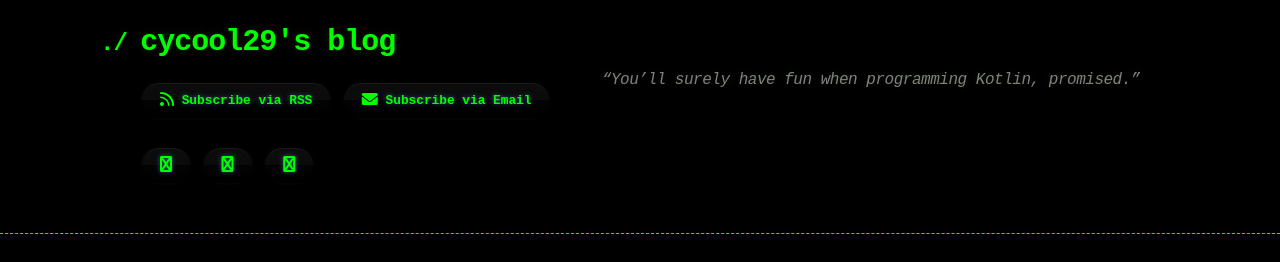
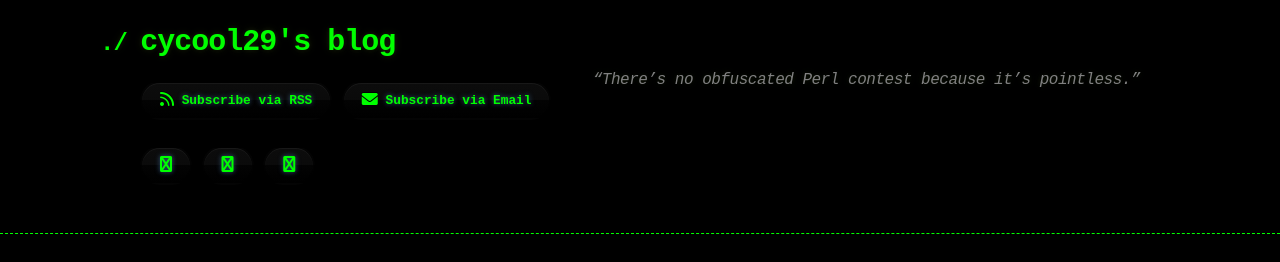
Before and after one commit to cycool29/cycool29.github.io, a Jekyll site: the page built from index.md, in a window 1280 px wide and 900 px high. Shown: the top 262 px of the window. Built offline with Jekyll 4.4.1, drawn with Linux system fonts in a browser that asks for light colours; a style sheet for code colours, icons or effects is not loaded.

Commit message:
Update quotes

```diff
--- a/_config.yml
+++ b/_config.yml
@@ -1,5 +1,5 @@
 title: cycool29's blog
-description: "“You’ll surely have fun when programming Kotlin, promised.” "
+description: "“There’s no obfuscated Perl contest because it’s pointless.” "
 bio: A high school student. Intermediate in Python, Git, Bash. Learning JavaScript. He/Him. "
 author: cycool29
 url: https://cycool29.github.io
```
